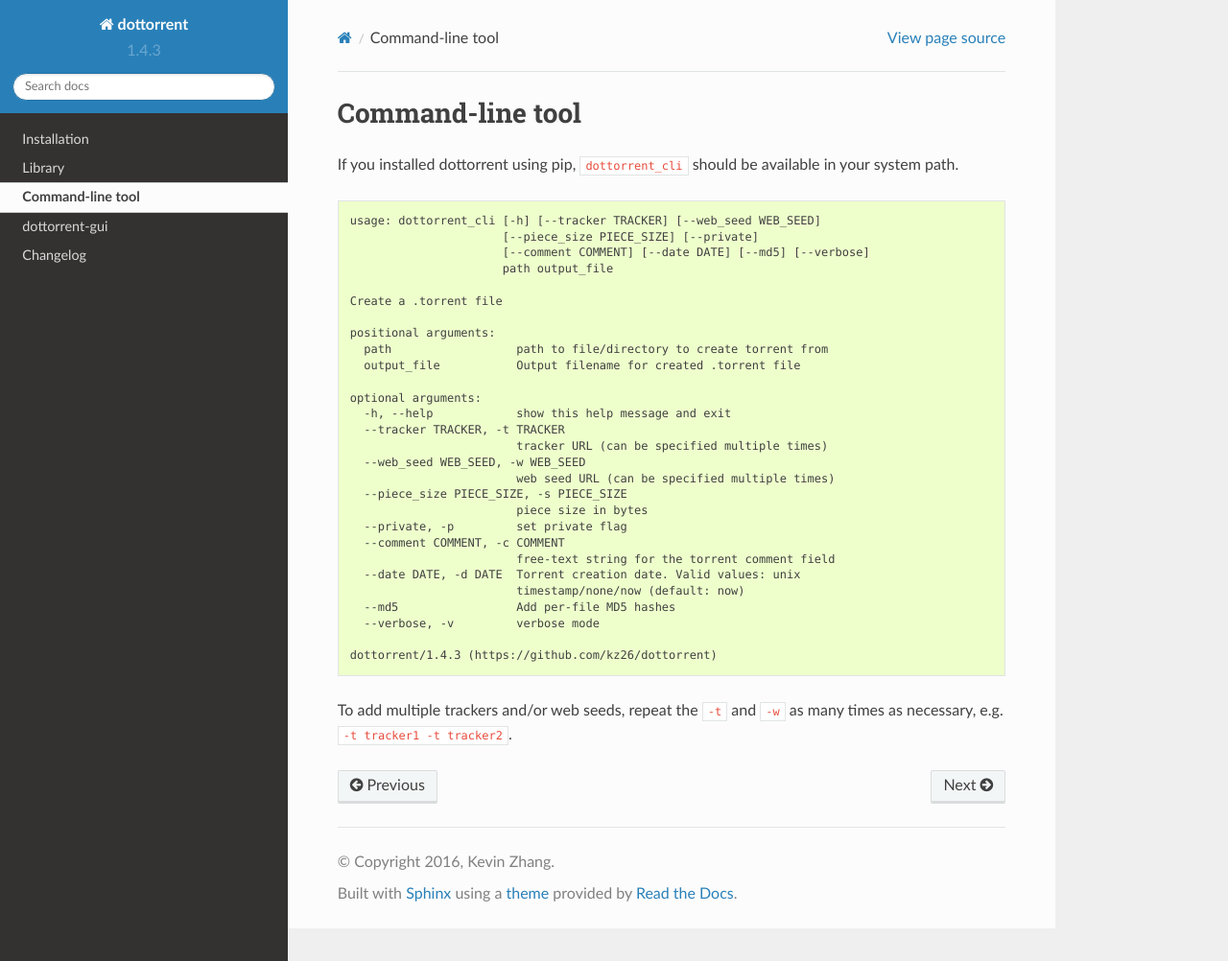
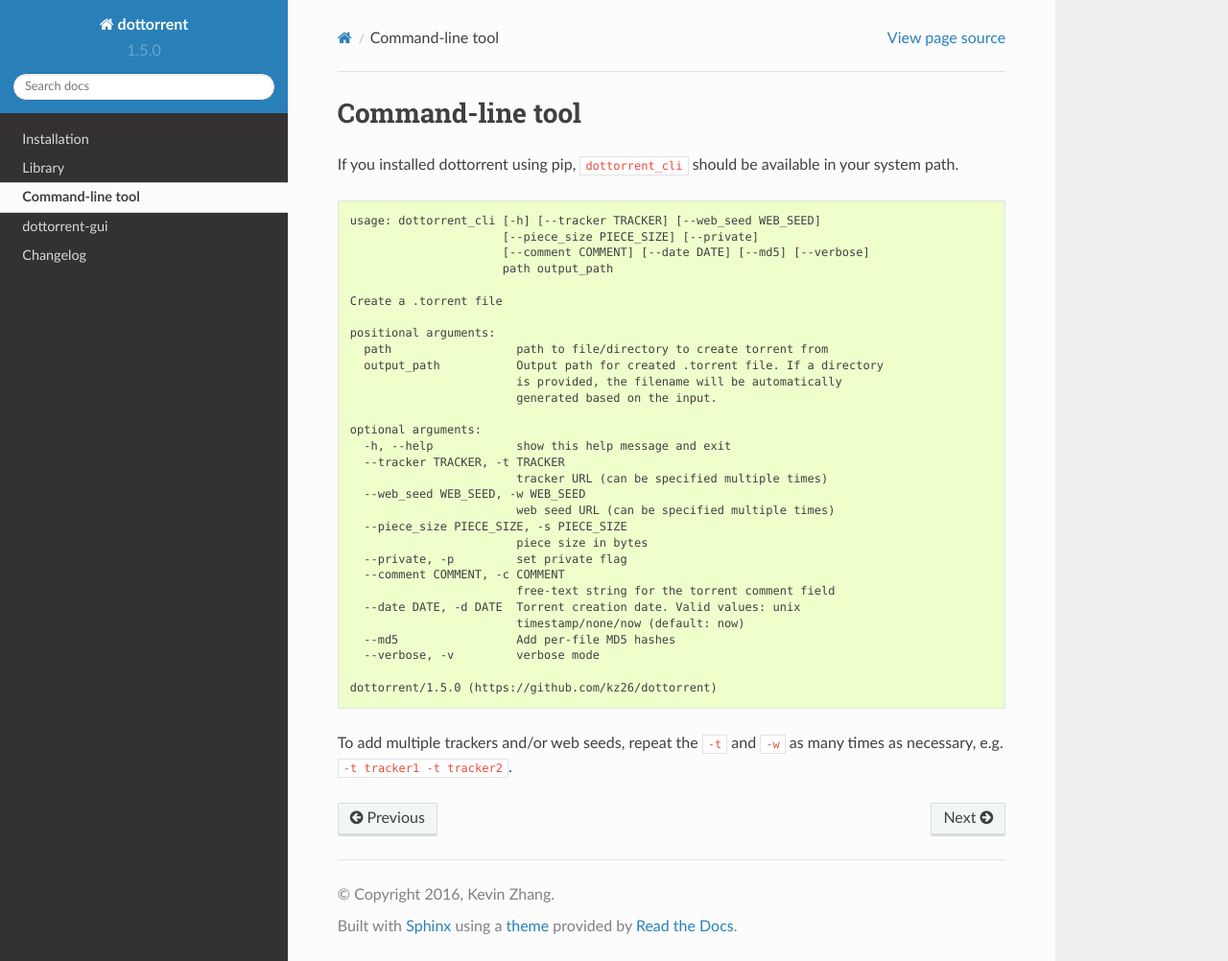
Before and after one commit to kz26/dottorrent, a Sphinx documentation site: the page built from docs/cli.rst, in a window 1280 px wide and 1002 px high. Shown: the whole window at 96% size. Built offline with Sphinx 7.4.7 and the Read the Docs theme 2.0.0, drawn with Linux system fonts in a browser that asks for light colours.

```diff
--- a/docs/changelog.rst
+++ b/docs/changelog.rst
@@ -1,5 +1,9 @@
 Changelog
 =========
+
+1.5.0
+-----
+* Allow both file and directory names to be specified for output_path (PR #1, @mahkitah)
 
 1.4.3
 -----
--- a/docs/cli.rst
+++ b/docs/cli.rst
@@ -11,13 +11,15 @@ available in your system path.
 	usage: dottorrent_cli [-h] [--tracker TRACKER] [--web_seed WEB_SEED]
 	                      [--piece_size PIECE_SIZE] [--private]
 	                      [--comment COMMENT] [--date DATE] [--md5] [--verbose]
-	                      path output_file
+	                      path output_path
 
 	Create a .torrent file
 
 	positional arguments:
 	  path                  path to file/directory to create torrent from
-	  output_file           Output filename for created .torrent file
+	  output_path           Output path for created .torrent file. If a directory
+	                        is provided, the filename will be automatically
+	                        generated based on the input.
 
 	optional arguments:
 	  -h, --help            show this help message and exit
@@ -35,7 +37,8 @@ available in your system path.
 	  --md5                 Add per-file MD5 hashes
 	  --verbose, -v         verbose mode
 
-	dottorrent/1.4.3 (https://github.com/kz26/dottorrent)
+	dottorrent/1.5.0 (https://github.com/kz26/dottorrent)
+
 
 
 To add multiple trackers and/or web seeds, repeat the ``-t`` and ``-w`` as many times as necessary,
--- a/dottorrent/version.py
+++ b/dottorrent/version.py
@@ -1 +1 @@
-__version__ = '1.4.3'
+__version__ = '1.5.0'
```
Also changed, not shown: 1 other file.
